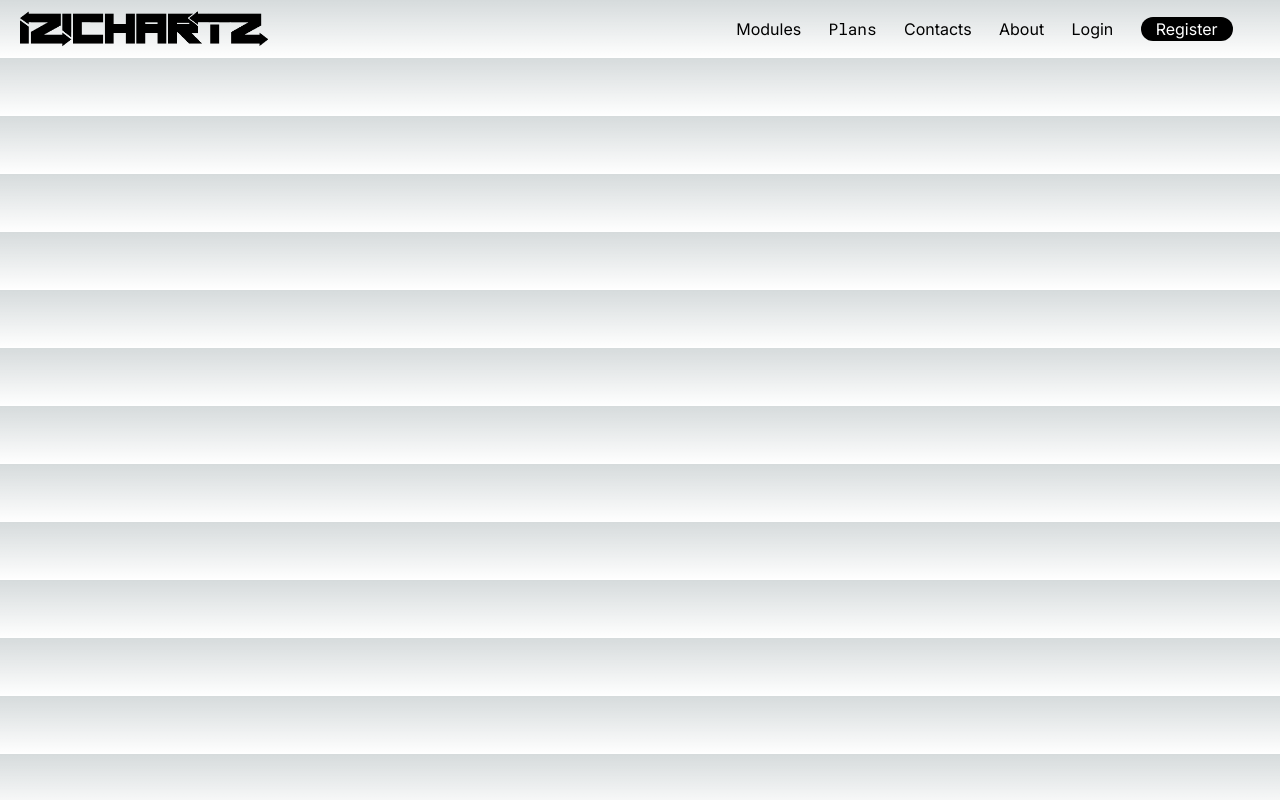
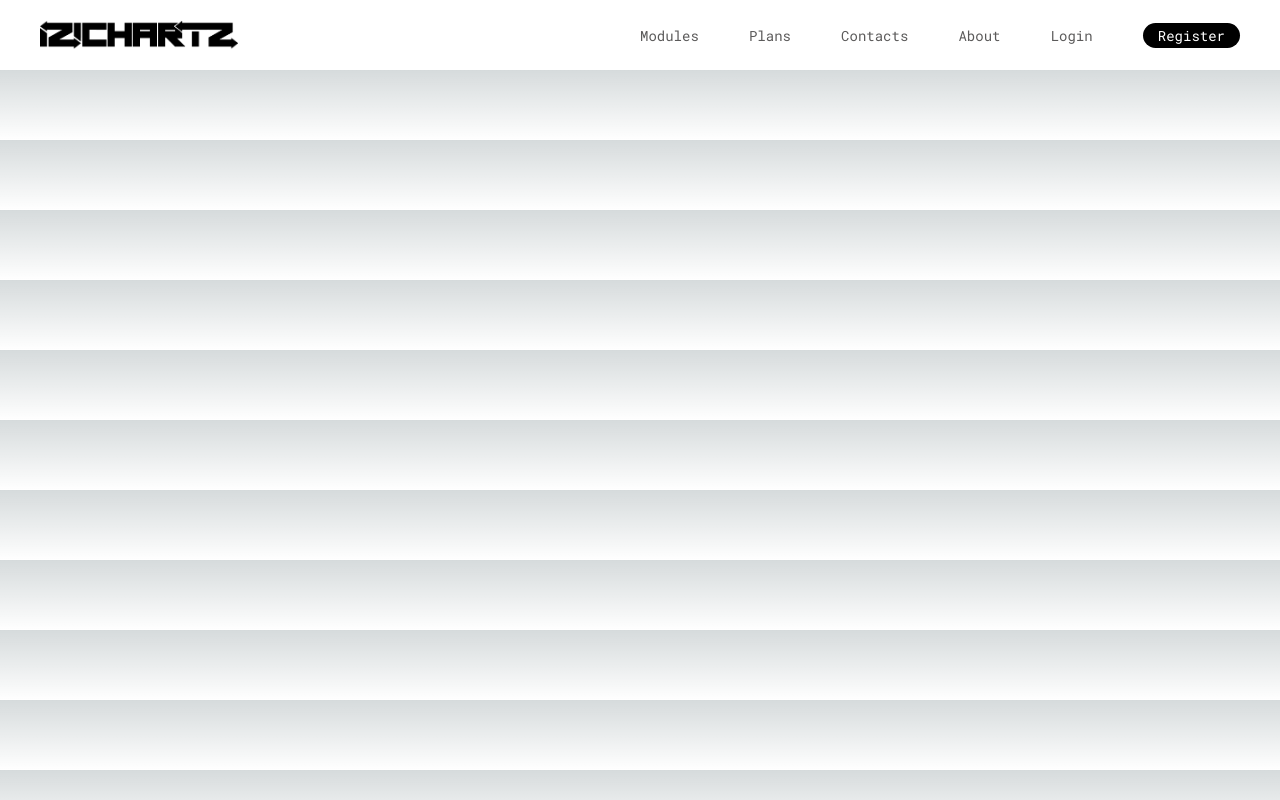
Before and after one commit to dcaon01/izichartz, a Next.js app: page / in a window 1280 px wide. Built offline with nearby package versions, Linux system fonts and the light colour scheme.

Commit message:
Sistemato lo scheletro della navbar

```diff
--- a/components/navigation/Navbar.js
+++ b/components/navigation/Navbar.js
@@ -1,7 +1,8 @@
 'use client';
 
+import classes from "./Navbar.module.css";
+import { motion } from "framer-motion";
 import { useState } from "react";
-import classes from "./Navbar.module.css";
 import Link from "next/link";
 import Image from "next/image";
 import { robotoMono } from "@/app/fonts.js";
@@ -19,28 +20,23 @@ export default function Navbar() {
 
     return (
         <nav className={classes.navbar}>
-            <Image src="/assets/global/logo.png" className={classes.logo} width={176} height={27} alt="Back to Home" />
-            <span className={classes.whiteSpace} />
+            <Link className={classes.logo} href="/">
+                {/* Dimensioni originali: w=878, h=135*/}
+                <img src="/assets/global/logo.png" height={30} width={198} alt="Back to Home" />
+            </Link>
+            {/*<span className={classes.whiteSpace} />*/}
             <div className={classes.links}>
                 <div>
-                    <button onClick={handleModulesDropDown}>Modules</button>
-
+                    <button onClick={handleModulesDropDown} className={`${classes.link} ${robotoMono.className}`}>Modules</button>
                 </div>
                 {modulesDropDown && /* renderizza il dropdown */ null}
                 <Link className={`${classes.link} ${robotoMono.className}`} href="">Plans</Link>
-                <Link className={classes.link} href="">Contacts</Link>
-                <Link className={classes.link} href="">About</Link>
-                <Link className={classes.link} href="">Login</Link>
+                <Link className={`${classes.link} ${robotoMono.className}`} href="">Contacts</Link>
+                <Link className={`${classes.link} ${robotoMono.className}`} href="">About</Link>
+                <Link className={`${classes.link} ${robotoMono.className}`} href="">Login</Link>
                 <Link
-                    className={classes.link}
+                    className={`${classes.navBotton} ${robotoMono.className}`}
                     href=""
-                    style={{
-                        backgroundColor: "black",
-                        color: "white",
-                        paddingLeft: 15,
-                        paddingRight: 15,
-                        borderRadius: 15,
-                    }}
                 >
                     Register
                 </Link>
--- a/components/navigation/Navbar.module.css
+++ b/components/navigation/Navbar.module.css
@@ -1,26 +1,72 @@
 .navbar {
     display: flex;
-    padding-top: 10px;
-    padding-bottom: 10px;
+    padding-top: 20px;
+    padding-bottom: 20px;
     padding-left: 20px;
     padding-right: 20px;
     width: 100%;
+    height: 70px;
     justify-content: space-evenly;
+    background-color: white;
 }
 
 .logo {
-    margin-left: auto;
-    width: 20%;
-}
-
-.whiteSpace {
-    width: 40%;
+    display: flex;
+    margin-right: auto;
+    justify-content: center;
+    padding-left: 20px;
 }
 
 .links {
-    width: 50%;
     margin-left: auto;
     display: flex;
-    justify-content: space-evenly;
+    justify-content: space-between;
     align-items: center;
+    padding-right: 20px;
 }
+
+.link {
+    color: rgb(91, 90, 90);
+    font-size: 14px;
+    transition: color 0.2s ease, font-weight 0.2s e;
+}
+
+.link:hover {
+    color: black;
+    font-weight: 400;
+}
+
+.navBotton {
+    background-color: black;
+    color: white;
+    padding-left: 15px;
+    padding-right: 15px;
+    padding-top: 2px;
+    padding-bottom: 2px;
+    border-radius: 15px;
+    font-size: 14px;
+    transition: background-color 0.2s ease, color 0.2s ease;
+}
+
+.navBotton:hover {
+    background-color: white;
+    border-width: 2px;
+    border-color: black;
+    color: black;
+    padding-left: 13.5px;
+    padding-right: 13px;
+    padding-top: 0px;
+    padding-bottom: 0px;
+}
+
+@media screen and (min-width: 700px) {
+    .links {
+        width: 70%;
+    }
+}
+
+@media screen and (min-width: 1000px) {
+    .links {
+        width: 50%;
+    }
+}
```
